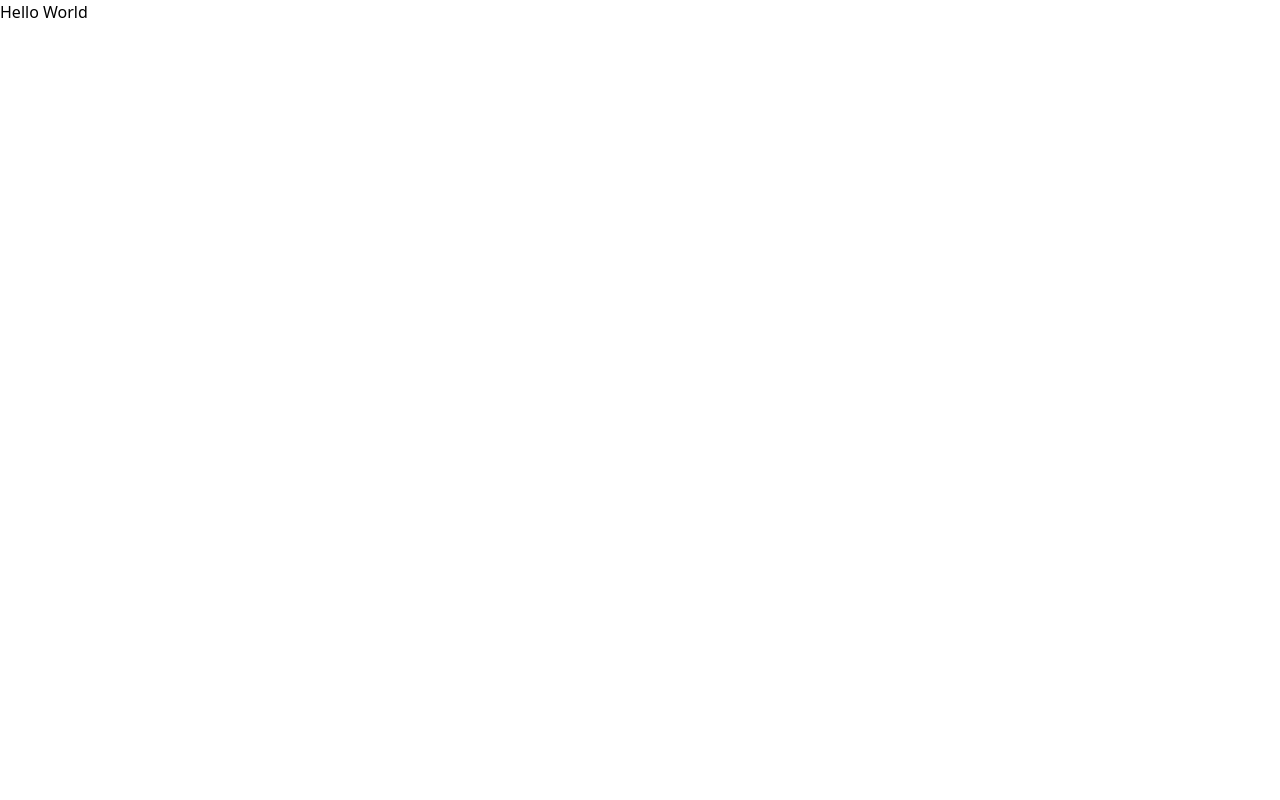
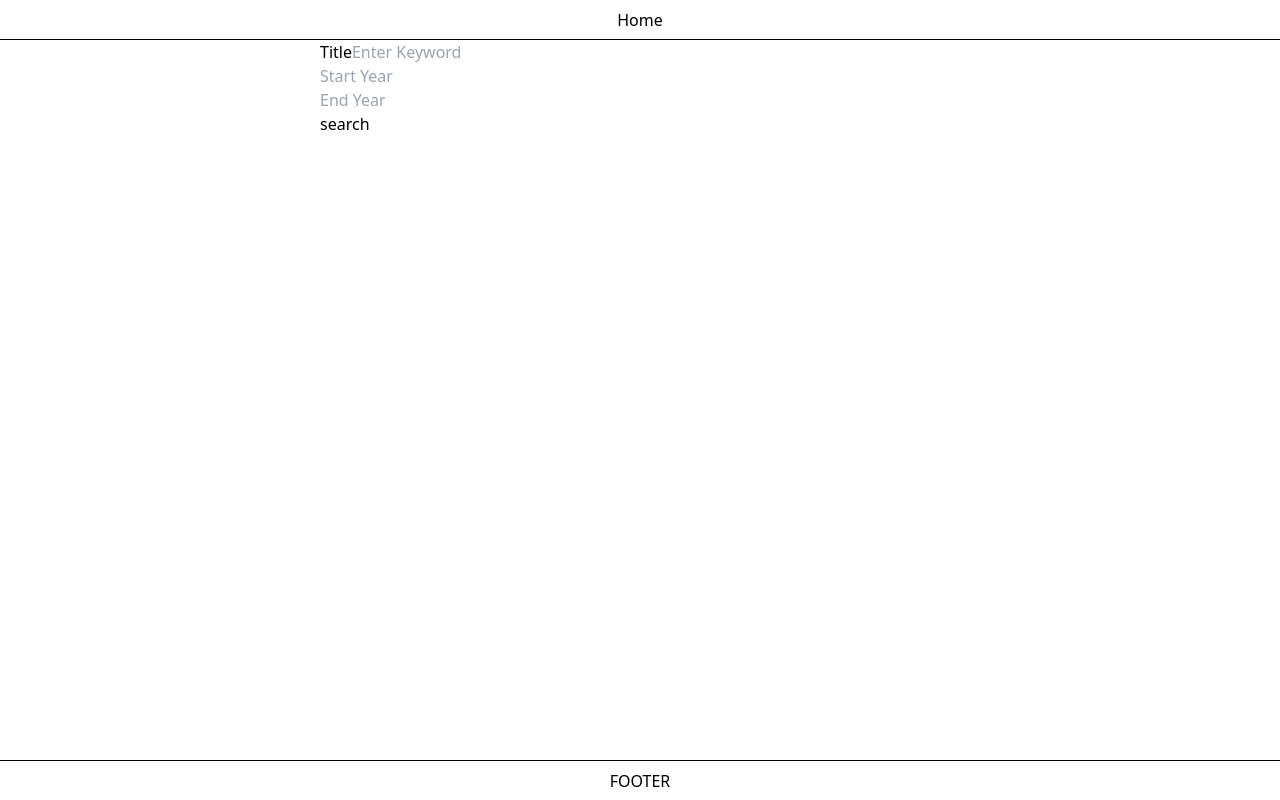
Before and after one commit to Luffylando/Nasa-Media-Library, a React (Vite) app: page / in a window 1280 px wide. Built offline with nearby package versions, Linux system fonts and the light colour scheme.

Commit message:
add babel, types file, layout, validation, hook forms, yup etc...

```diff
--- /dev/null
+++ b/babel.config.js
@@ -0,0 +1,6 @@
+module.exports = {
+    presets: [
+      '@babel/preset-env',
+      ['@babel/preset-react', {runtime: 'automatic'}],
+    ],
+  };
--- a/src/App.tsx
+++ b/src/App.tsx
@@ -1,9 +1,18 @@
+import { Routes, Route } from 'react-router-dom';
+import MainLayout from './Layout/MainLayout';
+
+import Search from './Pages/Search';
+import Show from './Pages/Show';
+
 function App() {
 
   return (
-    <div className="text-3xl">
-      Hello World
-    </div>
+    <MainLayout>
+      <Routes>
+        <Route path="/" element={<Search />} />
+        <Route path="/show" element={<Show />} />
+      </Routes>
+    </MainLayout>
   )
 }
 
--- /dev/null
+++ b/src/Layout/MainLayout.tsx
@@ -0,0 +1,24 @@
+import { Link } from 'react-router-dom';
+import { HeaderStyle, FooterStyle, LayoutWrapper, ChildrenWrapper, LinkStyle } from "./style";
+
+type TChildren = {
+    children: React.ReactNode
+}
+
+const MainLayout = ({ children }: TChildren) => {
+    return (
+        <LayoutWrapper>
+            <HeaderStyle>
+                <LinkStyle>
+                    <Link to="/">Home</Link>
+                </LinkStyle>
+            </HeaderStyle>
+            <ChildrenWrapper>
+                {children}
+            </ChildrenWrapper>
+            <FooterStyle>FOOTER</FooterStyle>
+        </LayoutWrapper>
+    )
+}
+
+export default MainLayout
--- /dev/null
+++ b/src/Layout/style.tsx
@@ -0,0 +1,38 @@
+import styled from "styled-components";
+
+export const HeaderStyle = styled.header`
+    height: 40px;
+    border-bottom: 1px solid black;
+    display: flex;
+    align-items: center;
+    justify-content: center;
+
+`;
+
+export const FooterStyle = styled.footer`
+   background: #fff;
+   position: fixed;
+   bottom: 0;
+   width: 100%;
+   height: 40px;
+   border-top: 1px solid black;
+   display: flex;
+   align-items: center;
+   justify-content: center;
+`;
+
+export const LayoutWrapper = styled.div`
+    height: 100%;
+`;
+
+export const ChildrenWrapper = styled.div`
+    padding: 0px 25%;
+`;
+
+
+export const LinkStyle = styled.div`
+
+    color: #000;
+    margin: 0px 6px;
+
+`;
--- /dev/null
+++ b/src/Pages/Search/index.tsx
@@ -0,0 +1,81 @@
+import { useState, useEffect } from 'react'
+import { useForm } from "react-hook-form"
+import { yupResolver } from '@hookform/resolvers/yup';
+import { searchSchema } from "./validation"
+import DatePicker from 'react-datepicker'
+import styled from 'styled-components';
+import { inputStyle, inputErrorStyle, inputLabel } from '../../tailwindCustomStyles';
+import { TSearchPageForm } from '../../types';
+
+
+const Search = () => {
+    const [yearStart, setYearStart] = useState<Date | null>(null);
+    const [yearEnd, setYearEnd] = useState<Date | null>(null);
+
+    const {
+        register,
+        handleSubmit,
+        reset,
+        formState: { errors },
+    } = useForm<TSearchPageForm>({
+        resolver: yupResolver(searchSchema),
+    })
+
+    const onSubmit = handleSubmit((data) => {
+        console.log(data)
+        reset();
+    })
+
+    const YearPickerStyle = styled.div`
+        .react-datepicker__year-wrapper {
+            width: 210px !important;
+            max-width: 220px;
+        }
+    `
+
+    useEffect(() => {
+        if (yearEnd && yearStart && yearEnd < yearStart) {
+            setYearEnd(yearStart)
+        }
+    }, [yearStart, yearEnd])
+
+    return (
+        <div className="py-10 px-4 flex">
+            <form onSubmit={onSubmit} className="py-10 border border-gray-900 gap-2 flex">
+                <div className="flex-col">
+                    <label className={inputLabel}>Title</label>
+                    <input {...register("keyword")} placeholder="Enter Keyword" className={inputStyle} />
+                    {errors?.keyword && <p className={inputErrorStyle}>{errors.keyword.message}</p>}
+                </div>
+                <YearPickerStyle>
+                    <DatePicker
+                        className="w-20 border border-grey-700 h-8"
+                        selected={yearStart}
+                        onChange={(date: Date) => setYearStart(date)}
+                        showYearPicker
+                        dateFormat="yyyy"
+                        placeholderText='Start Year'
+                    />
+                </YearPickerStyle>
+                <YearPickerStyle>
+                    <DatePicker
+                        className="w-20 border border-grey-700 h-8"
+                        selected={yearEnd}
+                        onChange={(date: Date) => setYearEnd(date)}
+                        showYearPicker
+                        dateFormat="yyyy"
+                        minDate={yearStart || null}
+                        placeholderText='End Year'
+
+                    />
+                </YearPickerStyle>
+                {/* <input {...register("yearStart")} placeholder="Year Start" className="border border-gray-400" />
+                <input {...register("yearEnd")} placeholder="Year End" className="border border-gray-400" /> */}
+
+                <button type="submit" className="h-8 border border-gray-400 px-4">search</button>
+            </form>
+        </div>
+    )
+}
+
+export default Search
--- /dev/null
+++ b/src/Pages/Search/validation.ts
@@ -0,0 +1,7 @@
+import * as yup from "yup";
+
+export const searchSchema = yup.object({
+    keyword: yup.string().required(),
+    yearStart: yup.string(),
+    yearEnd: yup.string(),
+});
--- /dev/null
+++ b/src/Pages/Show/index.tsx
@@ -0,0 +1,7 @@
+const Show = () => {
+    return (
+        <div>Show</div>
+    )
+}
+
+export default Show
--- a/src/main.tsx
+++ b/src/main.tsx
@@ -2,6 +2,9 @@ import React from 'react'
 import ReactDOM from 'react-dom/client'
 import App from './App.tsx'
 import './index.css'
+// import 'react-datepicker/dist/react-datepicker.css';
+import 'react-datepicker/dist/react-datepicker-cssmodules.css';
+import 'react-datepicker/dist/react-datepicker.min.css';
 import { BrowserRouter } from 'react-router-dom'
 
 ReactDOM.createRoot(document.getElementById('root')!).render(
--- /dev/null
+++ b/src/tailwindCustomStyles.ts
@@ -0,0 +1,3 @@
+export const inputStyle = `pl-2 border border-gray-400 hover:border-gray-600 h-8 focus:border-slate-600 focus:border-1 !outline-none`
+export const inputErrorStyle = `text-red-700 text-sm`;
+export const inputLabel = `text-xs mb-1 w-80 flex`;
--- /dev/null
+++ b/src/types.ts
@@ -0,0 +1,5 @@
+export type TSearchPageForm = {
+    keyword: string
+    yearStart: string | undefined
+    yearEnd: string | undefined
+}
```
Also changed, not shown: package.json (+13 -2 lines), 1 other file (tests, documents, lock files or other folders).
